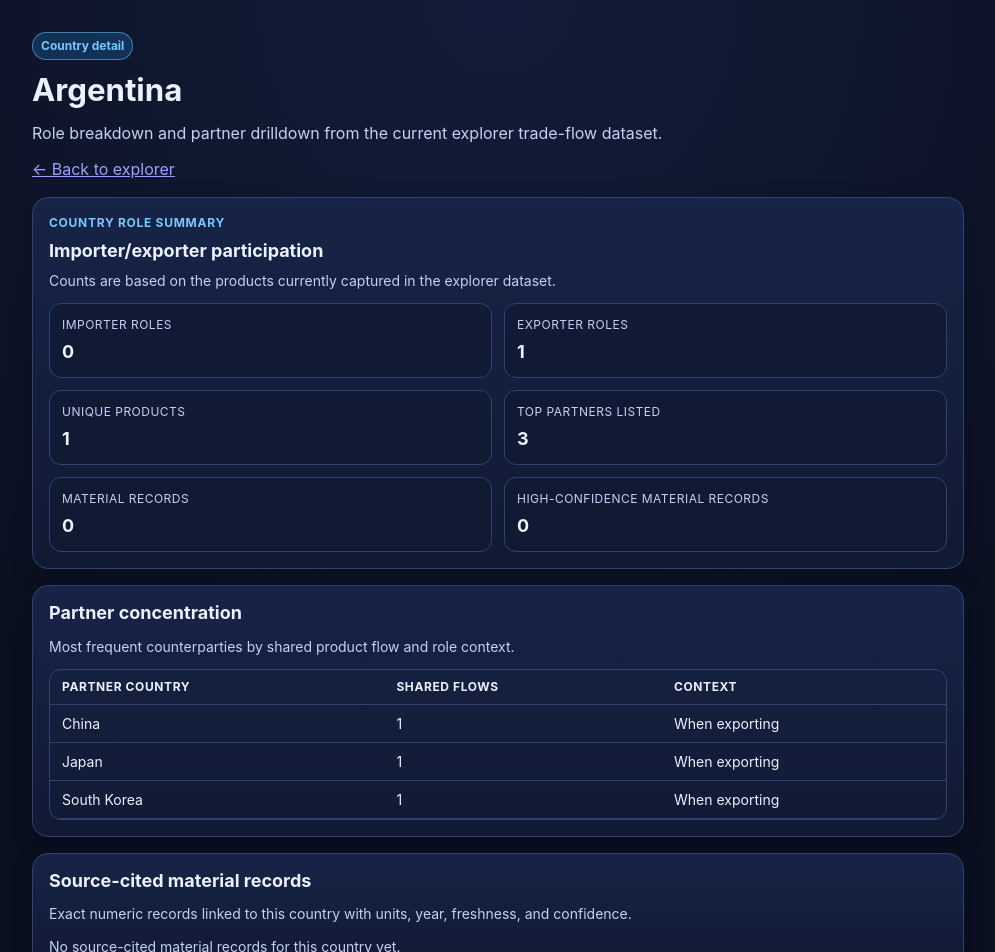
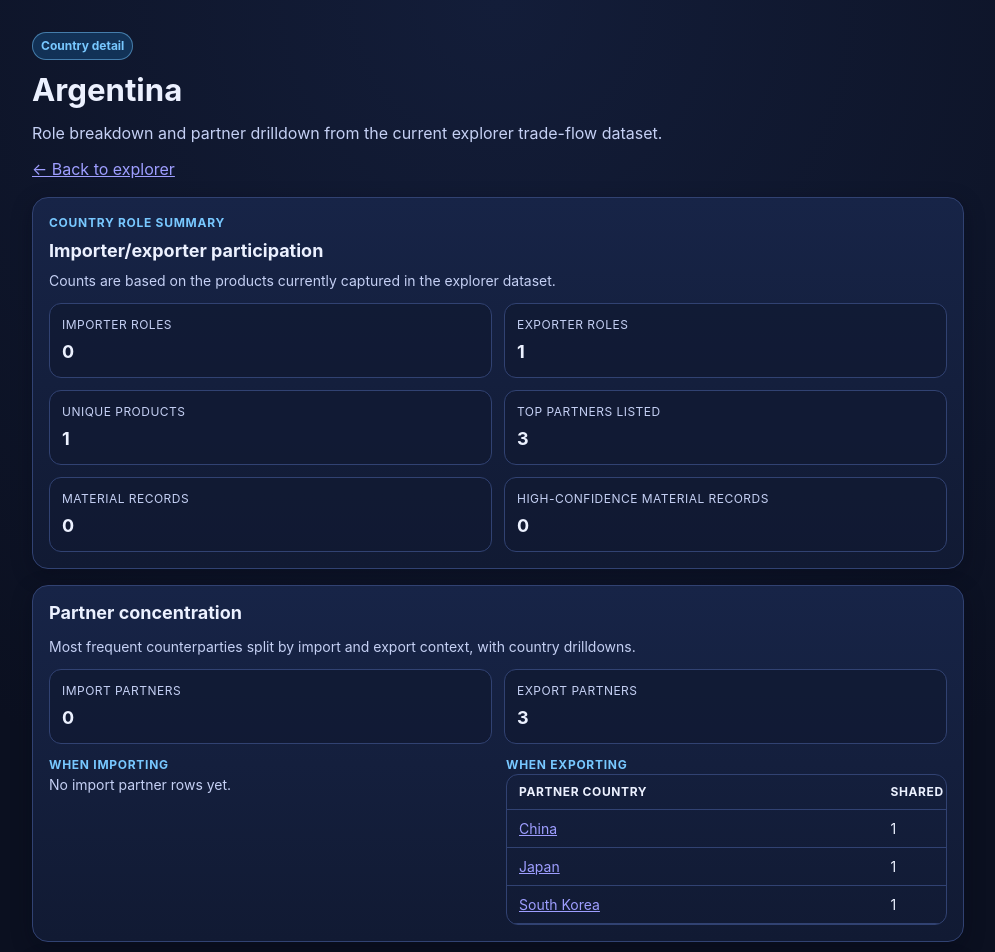
Before and after one commit to rknoche6/supply-chain-claw, a Next.js app: page /countries/argentina in a window 1280 px wide. Shown: the top 952 px of the page, without its empty margins (142-1137 px from the left). Built offline with nearby package versions, Linux system fonts and the light colour scheme.

Commit message:
Enhance country partner drilldowns by import/export context

```diff
--- a/app/countries/[slug]/page.tsx
+++ b/app/countries/[slug]/page.tsx
@@ -19,6 +19,13 @@ export default function CountryDetailPage({ params }: CountryPageProps) {
   if (!country) {
     notFound();
   }
+
+  const partnerSlugByName = new Map(
+    getCountryProfiles().map((profile) => [profile.name, profile.slug])
+  );
+
+  const importPartners = country.topPartners.filter((partner) => partner.role === "import-partner");
+  const exportPartners = country.topPartners.filter((partner) => partner.role === "export-partner");
 
   return (
     <Container>
@@ -54,31 +61,89 @@ export default function CountryDetailPage({ params }: CountryPageProps) {
 
       <Card
         title="Partner concentration"
-        subtitle="Most frequent counterparties by shared product flow and role context."
+        subtitle="Most frequent counterparties split by import and export context, with country drilldowns."
       >
         {country.topPartners.length > 0 ? (
+          <>
+            <StatGrid>
+              <StatCard label="Import partners" value={String(importPartners.length)} />
+              <StatCard label="Export partners" value={String(exportPartners.length)} />
+            </StatGrid>
+
+            <div className="gridTwo">
+              <article>
+                <p className="sectionEyebrow">When importing</p>
+                {importPartners.length > 0 ? (
                   <div className="tableWrap">
                     <table className="flowTable">
                       <thead>
                         <tr>
                           <th>Partner country</th>
                           <th>Shared flows</th>
-                  <th>Context</th>
                         </tr>
                       </thead>
                       <tbody>
-                {country.topPartners.map((partner) => (
+                        {importPartners.map((partner) => {
+                          const slug = partnerSlugByName.get(partner.name);
+
+                          return (
                             <tr key={`${country.slug}-${partner.role}-${partner.name}`}>
-                    <td>{partner.name}</td>
+                              <td>
+                                {slug ? (
+                                  <Link href={`/countries/${slug}`}>{partner.name}</Link>
+                                ) : (
+                                  partner.name
+                                )}
+                              </td>
                               <td>{partner.sharedFlows}</td>
-                    <td>
-                      {partner.role === "import-partner" ? "When importing" : "When exporting"}
-                    </td>
                             </tr>
-                ))}
+                          );
+                        })}
                       </tbody>
                     </table>
                   </div>
+                ) : (
+                  <p className="sectionIntro">No import partner rows yet.</p>
+                )}
+              </article>
+
+              <article>
+                <p className="sectionEyebrow">When exporting</p>
+                {exportPartners.length > 0 ? (
+                  <div className="tableWrap">
+                    <table className="flowTable">
+                      <thead>
+                        <tr>
+                          <th>Partner country</th>
+                          <th>Shared flows</th>
+                        </tr>
+                      </thead>
+                      <tbody>
+                        {exportPartners.map((partner) => {
+                          const slug = partnerSlugByName.get(partner.name);
+
+                          return (
+                            <tr key={`${country.slug}-${partner.role}-${partner.name}`}>
+                              <td>
+                                {slug ? (
+                                  <Link href={`/countries/${slug}`}>{partner.name}</Link>
+                                ) : (
+                                  partner.name
+                                )}
+                              </td>
+                              <td>{partner.sharedFlows}</td>
+                            </tr>
+                          );
+                        })}
+                      </tbody>
+                    </table>
+                  </div>
+                ) : (
+                  <p className="sectionIntro">No export partner rows yet.</p>
+                )}
+              </article>
+            </div>
+          </>
         ) : (
           <p className="sectionIntro">No partner data available for this country yet.</p>
         )}
```
Lines whose indentation alone changed are shown as unchanged.
